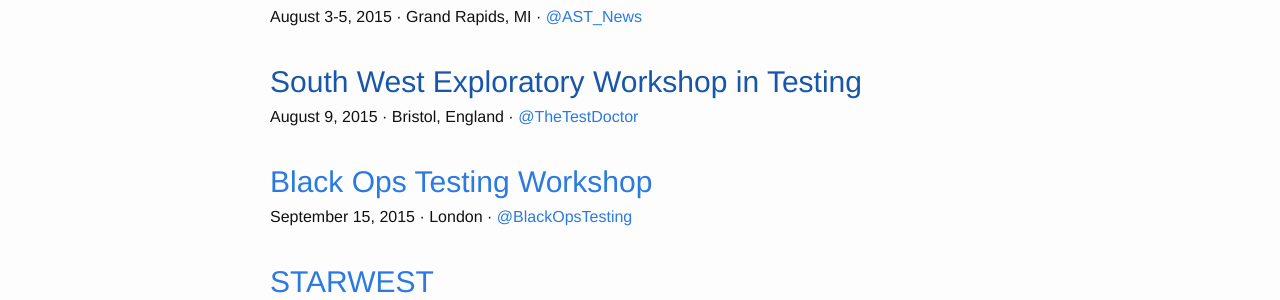
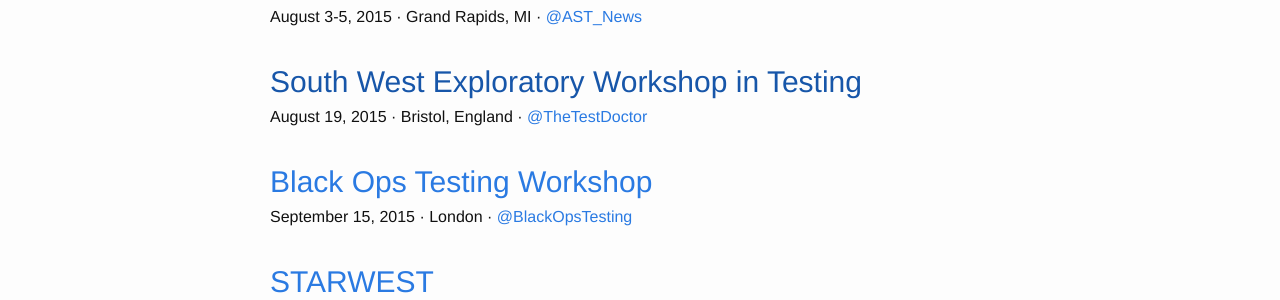
Before and after one commit to TestingConferences/testingconferences.github.io, a Jekyll site: the page built from index.html, in a window 1280 px wide and 900 px high. Shown: the part 294-594 px from the top of the window. Built offline with Jekyll 4.4.1, drawn with Linux system fonts in a browser that asks for light colours.

Commit message:
fixed date

```diff
--- a/_data/current.yml
+++ b/_data/current.yml
@@ -12,7 +12,7 @@
 
 - name: South West Exploratory Workshop in Testing
   location: Bristol, England
-  dates: "August 9, 2015"
+  dates: "August 19, 2015"
   twitter: TheTestDoctor
 
 - name: Black Ops Testing Workshop
```
